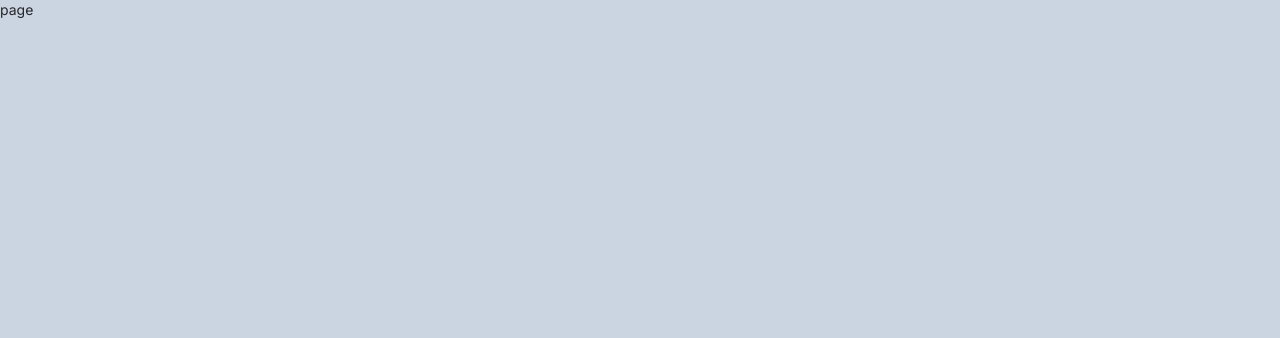
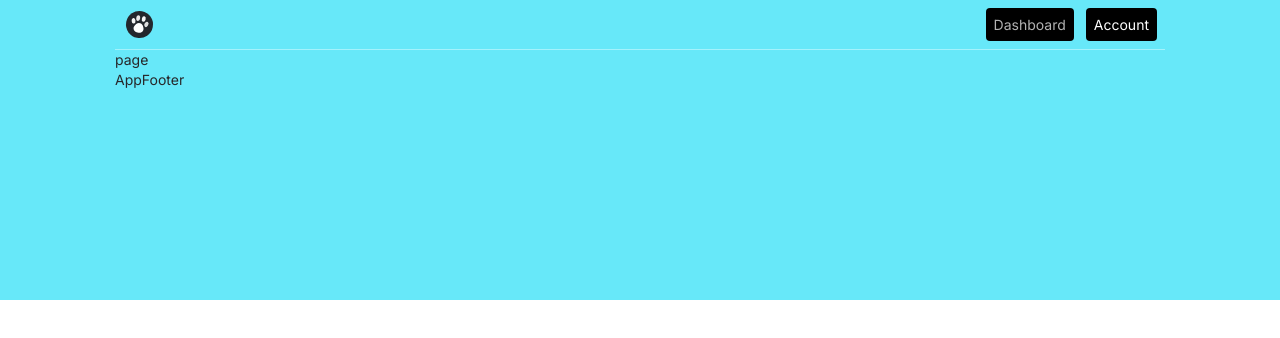
Before and after one commit to shivPratap007/pet-taker, a Next.js app: page /app/account in a window 1280 px wide. Shown: the top 338 px of the page. Built offline with nearby package versions, Linux system fonts and the light colour scheme.

Commit message:
Add: application header

```diff
--- a/src/app/app/account/page.tsx
+++ b/src/app/(app)/app/account/page.tsx
@@ -1,5 +1,5 @@
 
-export default function page() {
+export default function Account() {
   return (
     <div>page</div>
   )
--- a/src/app/app/dashboard/page.tsx
+++ b/src/app/(app)/app/dashboard/page.tsx
@@ -1,5 +1,5 @@
 
-export default function page() {
+export default function Dashboard() {
   return (
     <div>page</div>
   )
--- /dev/null
+++ b/src/app/(app)/app/layout.tsx
@@ -0,0 +1,20 @@
+import BackgroundPattern from "@/components/BackgroundPattern";
+import AppHeader from "../../../components/AppHeader";
+import AppFooter from "@/components/AppFooter";
+
+export default function RootLayout({
+  children,
+}: Readonly<{
+  children: React.ReactNode;
+}>) {
+  return (
+    <>
+      <BackgroundPattern />
+      <div className="max-w-[1050px] mx-auto">
+        <AppHeader />
+        {children}
+        <AppFooter />
+      </div>
+    </>
+  );
+}
--- a/src/app/(marketing)/page.tsx
+++ b/src/app/(marketing)/page.tsx
@@ -1,9 +1,10 @@
 import { Button } from "@/components/ui/button";
 import Image from "next/image";
+import Link from "next/link";
 
 export default function page() {
   return (
-    <main className="bg-cyan-300 min-h-screen flex items-center justify-center gap-10 xl:flex-row">
+    <main className="bg-cyan-300 min-h-screen flex items-center justify-center gap-10 xl:flex-row flex-col p-10">
       <Image
         className="rounded-md"
         src="https://images.unsplash.com/photo-1530281700549-e82e7bf110d6?q=80&w=1888&auto=format&fit=crop&ixlib=rb-4.0.3&ixid=M3wxMjA3fDB8MHxwaG90by1wYWdlfHx8fGVufDB8fHx8fA%3D%3D"
@@ -20,8 +21,8 @@ export default function page() {
           price.
         </p>
         <div className="mt-10 gap-6 flex">
-          <Button variant={"default"}>Get started</Button>
-          <Button variant={"secondary"}>Login</Button>
+          <Button  variant={"default"}><Link href={"/signup"}>Get started</Link></Button>
+          <Button variant={"secondary"}><Link href={"/login"}>Login</Link></Button>
         </div>
       </div>
     </main>
--- a/src/app/layout.tsx
+++ b/src/app/layout.tsx
@@ -16,7 +16,7 @@ export default function RootLayout({
 }>) {
   return (
     <html lang="en">
-      <body className={`${inter.className} text-sm text-zinc-800 bg-slate-300 min-h-screen`}>{children}</body>
+      <body className={`${inter.className} text-sm text-zinc-800 min-h-screen`}>{children}</body>
     </html>
   );
 }
--- /dev/null
+++ b/src/components/AppFooter.tsx
@@ -0,0 +1,6 @@
+
+export default function AppFooter() {
+  return (
+    <div>AppFooter</div>
+  )
+}
--- /dev/null
+++ b/src/components/AppHeader.tsx
@@ -0,0 +1,42 @@
+"use client"
+import React from "react";
+import Logo from "./Logo";
+import Link from "next/link";
+import { cn } from "@/lib/utils";
+import { usePathname } from "next/navigation";
+
+const routes = [
+  {
+    labels: "Dashboard",
+    path: "/app/dashboard",
+  },
+  {
+    labels: "Account",
+    path: "/app/account",
+  },
+];
+
+export default function AppHeader() {
+  const activePathname=usePathname();
+  return (
+    <header className="flex justify-between items-center border-b border-white/40 p-2">
+      <Logo />
+      <nav>
+        <ul className="flex justify-between items-center gap-3">
+          {routes.map((route) => (
+            <li key={route.path}>
+              <Link
+                className={cn("text-white/70 rounded-sm px-2 py-1 hover:text-white focus:text-white transition bg-black p-2 ",{
+                  "text-white":route.path===activePathname
+                })}
+                href={route.path}
+              >
+                {route.labels}
+              </Link>
+            </li>
+          ))}
+        </ul>
+      </nav>
+    </header>
+  );
+}
--- /dev/null
+++ b/src/components/BackgroundPattern.tsx
@@ -0,0 +1,7 @@
+export default function BackgroundPattern() {
+  return (
+    <div className="bg-cyan-300 h-[300px] w-full absolute top-0 -z-10">
+
+    </div>
+  );
+}
--- /dev/null
+++ b/src/components/Logo.tsx
@@ -0,0 +1,61 @@
+export default function Logo() {
+  return (
+    <>
+      <svg
+        width="33"
+        height="33"
+        viewBox="0 0 33 33"
+        fill="none"
+        xmlns="http://www.w3.org/2000/svg"
+      >
+        <circle
+          cx="16.4997"
+          cy="16.5001"
+          r="13.5"
+          transform="rotate(10.5198 16.4997 16.5001)"
+          fill="#23272D"
+        />
+        <ellipse
+          cx="1.9406"
+          cy="2.81442"
+          rx="1.9406"
+          ry="2.81442"
+          transform="matrix(0.989015 -0.147813 0.0943073 0.995543 8.37695 10.2622)"
+          fill="white"
+          fill-opacity="0.95"
+        />
+        <ellipse
+          cx="1.93976"
+          cy="2.81528"
+          rx="1.93976"
+          ry="2.81528"
+          transform="matrix(0.824113 0.566425 -0.523215 0.852201 23.2285 12.9199)"
+          fill="white"
+          fill-opacity="0.85"
+        />
+        <ellipse
+          cx="1.93605"
+          cy="2.81911"
+          rx="1.93605"
+          ry="2.81911"
+          transform="matrix(0.998599 0.052909 -0.0919455 0.995764 13.5176 7.1792)"
+          fill="white"
+          fill-opacity="0.9"
+        />
+        <ellipse
+          cx="1.93324"
+          cy="2.82198"
+          rx="1.93324"
+          ry="2.82198"
+          transform="matrix(0.963831 0.266513 -0.241453 0.970412 19.5684 7.78955)"
+          fill="white"
+          fill-opacity="0.97"
+        />
+        <path
+          d="M13.184 16.0553C15.368 13.8846 19.0828 14.8921 19.8707 17.8688L20.3908 19.8337C21.1787 22.8104 18.4488 25.5238 15.477 24.7178L13.5152 24.1858C10.5433 23.3798 9.55844 19.6589 11.7424 17.4882L13.184 16.0553Z"
+          fill="white"
+        />
+      </svg>
+    </>
+  );
+}
```
